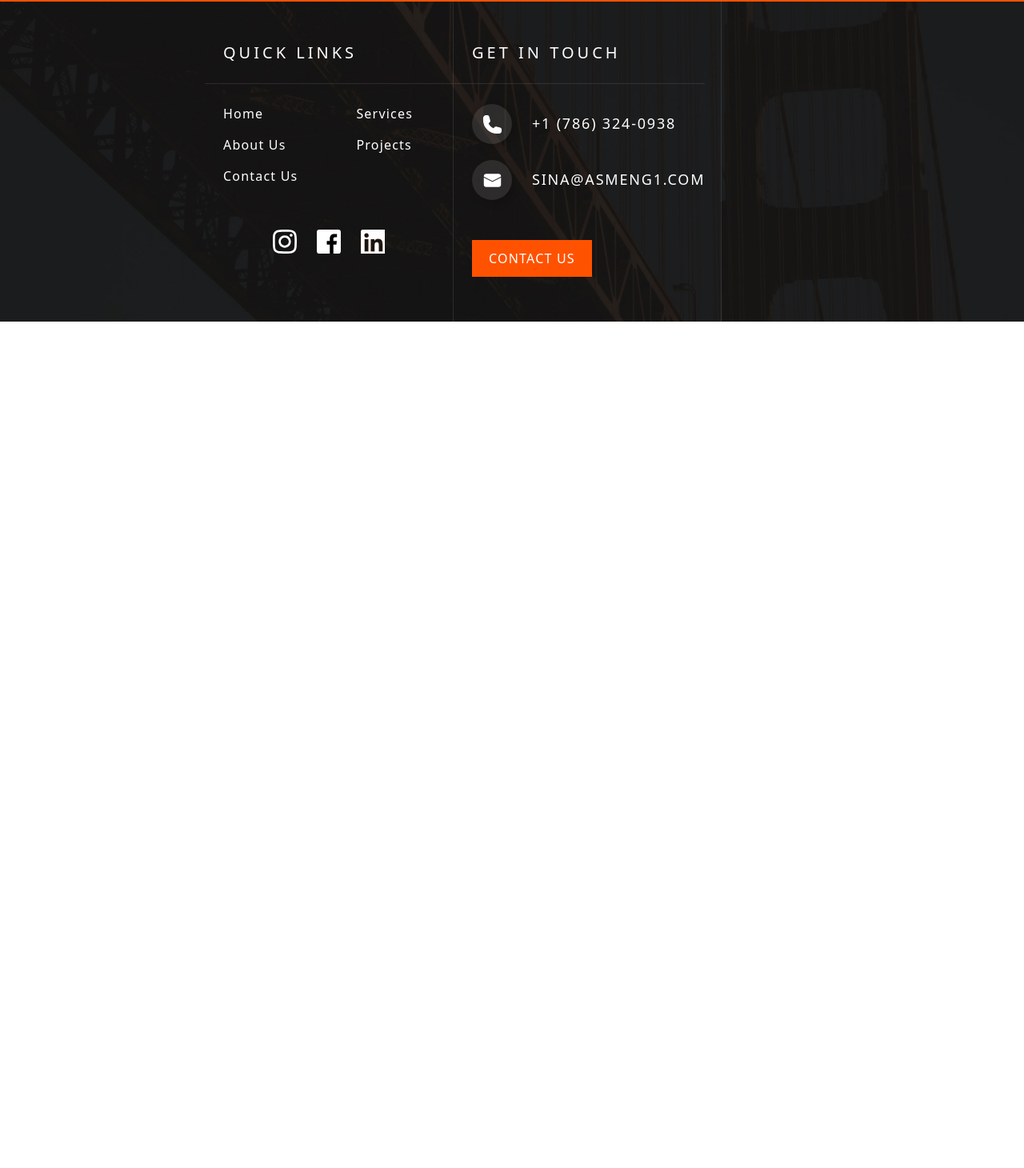
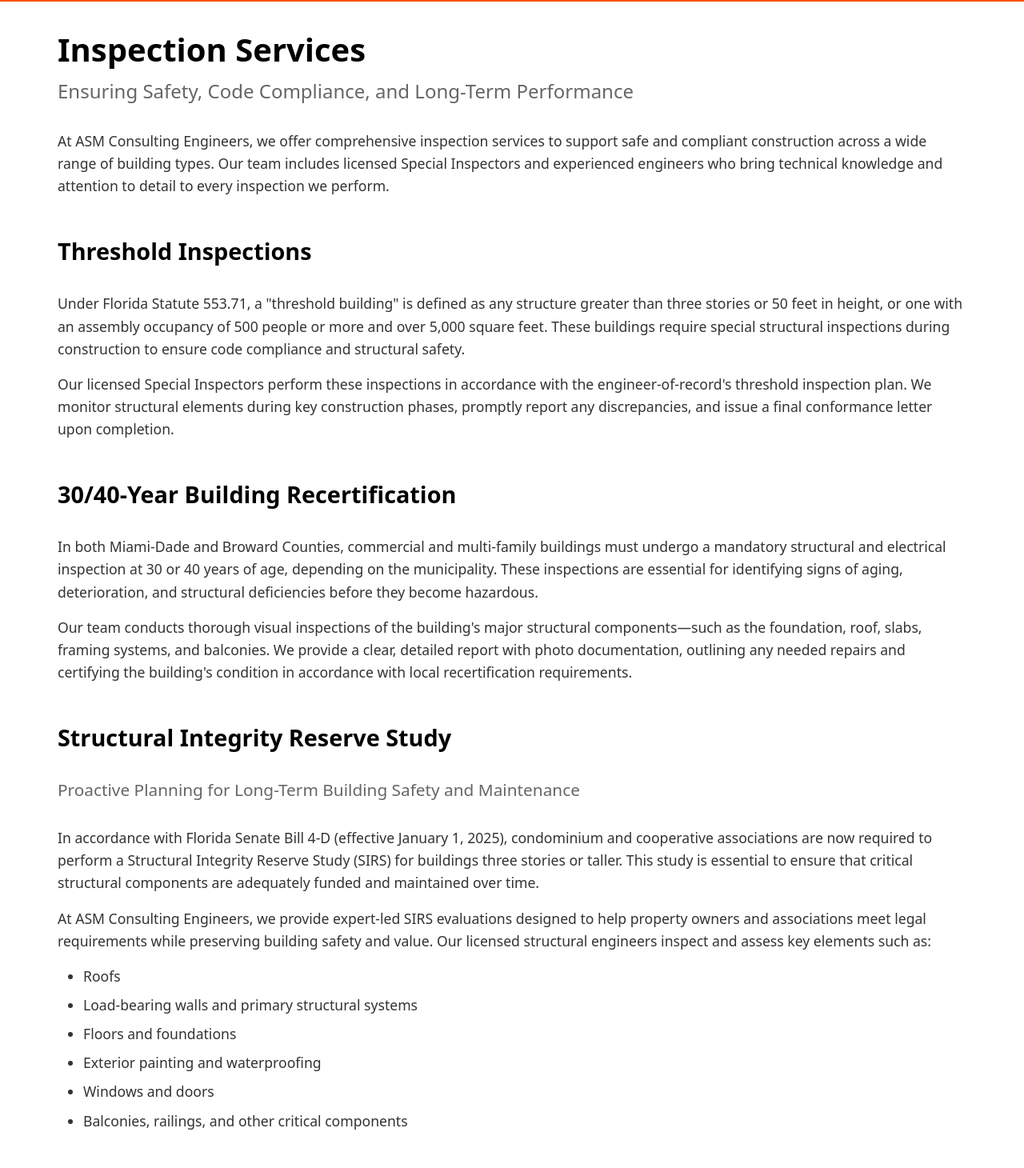
Before and after one commit to Yoryoboy/asm-website, a React (Vite) app: page /special-inspections in a window 1280 px wide. Shown: the part 144-1604 px from the top of the page at 80% size. Before the commit the page ends 800 px from the top, so only its background shows below. Built offline with nearby package versions, Linux system fonts and the light colour scheme.

Commit message:
feat: add civil engineering and special inspections pages with routing

```diff
--- a/src/AppRouter.jsx
+++ b/src/AppRouter.jsx
@@ -9,6 +9,8 @@
 import Gallery from "./components/Gallery";
 import ProjectDetails from "./pages/Projects/ProjectDetails";
 import StructuralEngineering from "./pages/StructuralEngineering/StructuralEngineering";
+import CivilEngineering from "./pages/CivilEngineering/CivilEngineering";
+import SpecialInspections from "./pages/SpecialInspections/SpecialInspections";
 
 const AppRouter = () => (
   <Routes>
@@ -24,6 +26,8 @@
     </Route>
     <Route path="/contactus" element={<ContactUs />} />
     <Route path="/structural-engineering" element={<StructuralEngineering />} />
+    <Route path="/civil-engineering" element={<CivilEngineering />} />
+    <Route path="/special-inspections" element={<SpecialInspections />} />
   </Routes>
 );
 
--- /dev/null
+++ b/src/pages/CivilEngineering/CivilEngineering.jsx
@@ -0,0 +1,36 @@
+// Component for the Civil Engineering page
+import styles from "./CivilEngineering.module.css";
+
+function CivilEngineering() {
+  return (
+    <section className={styles.container}>
+      <article className={styles.content}>
+        <h1>Civil Engineering</h1>
+        <h2>Smart, Practical Designs for Site Development and Infrastructure</h2>
+
+        <div className={styles.mainContent}>
+          <p>
+            ASM Consulting Engineers also offers comprehensive civil engineering services
+            tailored to meet the needs of residential, commercial, and mixed-use developments.
+            We specialize in site planning, grading, and drainage design, stormwater management,
+            water and sewer systems, and pavement design.
+          </p>
+
+          <p>
+            Our civil team brings a practical approach to complex regulatory environments,
+            helping clients navigate permitting processes and agency coordination. From concept
+            to construction, we deliver cost-effective civil design solutions that ensure
+            environmental compliance, constructability, and long-term site sustainability.
+          </p>
+
+          <p>
+            With an in-depth understanding of local codes and development procedures, we support
+            smooth project delivery and lasting performance.
+          </p>
+        </div>
+      </article>
+    </section>
+  );
+}
+
+export default CivilEngineering;
--- /dev/null
+++ b/src/pages/CivilEngineering/CivilEngineering.module.css
@@ -0,0 +1,50 @@
+.container {
+  display: flex;
+  flex-direction: column;
+}
+
+.content {
+  max-width: 1200px;
+  margin: 0 auto;
+  padding: 2rem;
+  width: 100%;
+}
+
+.content h1 {
+  font-size: 2.5rem;
+  margin-bottom: 0.5rem;
+  color: #000;
+}
+
+.content h2 {
+  font-size: 1.5rem;
+  margin-bottom: 2rem;
+  color: #666;
+  font-weight: 400;
+}
+
+.mainContent {
+  display: flex;
+  flex-direction: column;
+  gap: 1.5rem;
+}
+
+.mainContent p {
+  font-size: 1.1rem;
+  line-height: 1.6;
+  color: #333;
+}
+
+@media (max-width: 768px) {
+  .content {
+    padding: 1.5rem;
+  }
+
+  .content h1 {
+    font-size: 2rem;
+  }
+
+  .content h2 {
+    font-size: 1.25rem;
+  }
+}
--- /dev/null
+++ b/src/pages/SpecialInspections/SpecialInspections.jsx
@@ -0,0 +1,80 @@
+// Component for the Special Inspections page
+import styles from "./SpecialInspections.module.css";
+
+function SpecialInspections() {
+  return (
+    <section className={styles.container}>
+      <article className={styles.content}>
+        <h1>Inspection Services</h1>
+        <h2>Ensuring Safety, Code Compliance, and Long-Term Performance</h2>
+
+        <div className={styles.mainContent}>
+          <p>
+            At ASM Consulting Engineers, we offer comprehensive inspection services to support
+            safe and compliant construction across a wide range of building types. Our team
+            includes licensed Special Inspectors and experienced engineers who bring technical
+            knowledge and attention to detail to every inspection we perform.
+          </p>
+
+          <h3>Threshold Inspections</h3>
+          <p>
+            Under Florida Statute 553.71, a &quot;threshold building&quot; is defined as any structure
+            greater than three stories or 50 feet in height, or one with an assembly occupancy
+            of 500 people or more and over 5,000 square feet. These buildings require special
+            structural inspections during construction to ensure code compliance and structural safety.
+          </p>
+          <p>
+            Our licensed Special Inspectors perform these inspections in accordance with the
+            engineer-of-record&apos;s threshold inspection plan. We monitor structural elements
+            during key construction phases, promptly report any discrepancies, and issue a
+            final conformance letter upon completion.
+          </p>
+
+          <h3>30/40-Year Building Recertification</h3>
+          <p>
+            In both Miami-Dade and Broward Counties, commercial and multi-family buildings must
+            undergo a mandatory structural and electrical inspection at 30 or 40 years of age,
+            depending on the municipality. These inspections are essential for identifying signs
+            of aging, deterioration, and structural deficiencies before they become hazardous.
+          </p>
+          <p>
+            Our team conducts thorough visual inspections of the building&apos;s major structural
+            components—such as the foundation, roof, slabs, framing systems, and balconies. We
+            provide a clear, detailed report with photo documentation, outlining any needed repairs
+            and certifying the building&apos;s condition in accordance with local recertification requirements.
+          </p>
+
+          <h3>Structural Integrity Reserve Study</h3>
+          <h4>Proactive Planning for Long-Term Building Safety and Maintenance</h4>
+          <p>
+            In accordance with Florida Senate Bill 4-D (effective January 1, 2025), condominium
+            and cooperative associations are now required to perform a Structural Integrity Reserve
+            Study (SIRS) for buildings three stories or taller. This study is essential to ensure
+            that critical structural components are adequately funded and maintained over time.
+          </p>
+          <p>
+            At ASM Consulting Engineers, we provide expert-led SIRS evaluations designed to help
+            property owners and associations meet legal requirements while preserving building
+            safety and value. Our licensed structural engineers inspect and assess key elements such as:
+          </p>
+          <ul className={styles.servicesList}>
+            <li>Roofs</li>
+            <li>Load-bearing walls and primary structural systems</li>
+            <li>Floors and foundations</li>
+            <li>Exterior painting and waterproofing</li>
+            <li>Windows and doors</li>
+            <li>Balconies, railings, and other critical components</li>
+          </ul>
+          <p>
+            Following the inspection, we prepare a comprehensive report outlining the current
+            condition of each element and the estimated remaining useful life, along with budgetary
+            recommendations for reserve funding. This forward-looking study is a crucial tool for
+            long-term maintenance planning and legal compliance.
+          </p>
+        </div>
+      </article>
+    </section>
+  );
+}
+
+export default SpecialInspections;
--- /dev/null
+++ b/src/pages/SpecialInspections/SpecialInspections.module.css
@@ -0,0 +1,85 @@
+.container {
+  display: flex;
+  flex-direction: column;
+}
+
+.content {
+  max-width: 1200px;
+  margin: 0 auto;
+  padding: 2rem;
+  width: 100%;
+}
+
+.content h1 {
+  font-size: 2.5rem;
+  margin-bottom: 0.5rem;
+  color: #000;
+}
+
+.content h2 {
+  font-size: 1.5rem;
+  margin-bottom: 2rem;
+  color: #666;
+  font-weight: 400;
+}
+
+.content h3 {
+  font-size: 1.8rem;
+  margin-top: 2rem;
+  margin-bottom: 1rem;
+  color: #000;
+}
+
+.content h4 {
+  font-size: 1.3rem;
+  margin-bottom: 1rem;
+  color: #666;
+  font-weight: 400;
+}
+
+.mainContent {
+  display: flex;
+  flex-direction: column;
+  gap: 1rem;
+}
+
+.mainContent p {
+  font-size: 1.1rem;
+  line-height: 1.6;
+  color: #333;
+}
+
+.servicesList {
+  list-style-type: disc;
+  margin-left: 2rem;
+  margin-bottom: 1rem;
+}
+
+.servicesList li {
+  font-size: 1.1rem;
+  line-height: 1.6;
+  color: #333;
+  margin-bottom: 0.5rem;
+}
+
+@media (max-width: 768px) {
+  .content {
+    padding: 1.5rem;
+  }
+
+  .content h1 {
+    font-size: 2rem;
+  }
+
+  .content h2 {
+    font-size: 1.25rem;
+  }
+
+  .content h3 {
+    font-size: 1.5rem;
+  }
+
+  .content h4 {
+    font-size: 1.1rem;
+  }
+}
```
